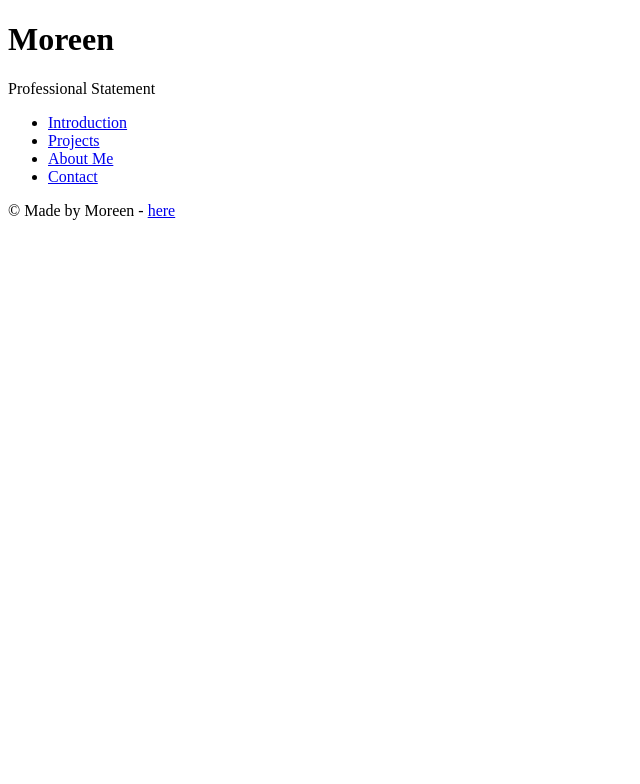
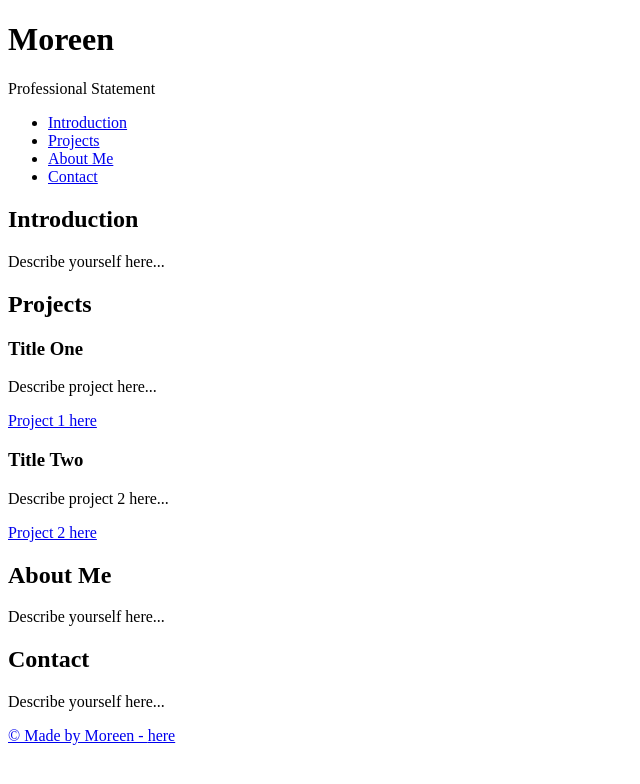
Before and after one commit to moreenkim/My_First_Portfolio, a plain HTML site: page portfolio/index.html in a window 1280 px wide. Shown: the whole page, without its empty margins (0-640 px from the left). Drawn offline with Linux system fonts and the light colour scheme.

Commit message:
add my details to the project

```diff
--- a/portfolio/index.html
+++ b/portfolio/index.html
@@ -1,6 +1,8 @@
 <!DOCTYPE html>
 <html lang="en">
     <head>
+        <meta charset="utf-8">
+
 <title>Moreen Kimwaki - Personal Portfolio</title>
     </head>
     <body>
@@ -25,7 +27,34 @@
             </ul>
         </nav>
         <section></section>
-        <article></article>
+        <section id="introduction">
+            <h2>Introduction</h2>
+            <p>Describe yourself here...</p>
+        </section>
+        <section id="projects">
+            <h2>Projects</h2>
+            <article class="project">
+                <h3>Title One</h3>
+                <p>Describe project here...</p>
+                <a href="#" target="_blank"> Project 1 here</a>
+
+            </article>
+            <article class="project">
+                <h3>Title Two</h3>
+                <p>Describe project 2 here...</p>
+                <a href="#" target="_blank"> Project 2 here</a>
+
+            </article>
+        </section>
+        <section id="about">
+            <h2>About Me</h2>
+            <p>Describe yourself here...</p>
+        </section>
+        <section id="contact">
+            <h2>Contact</h2>
+            <p>Describe yourself here...</p>
+            <a href="mailto:your.email@example.com">
+        </section>
         <footer>
             <p>
               &copy;  Made by Moreen - <a href="ANY LINK" target="_blank">here</a>
```
